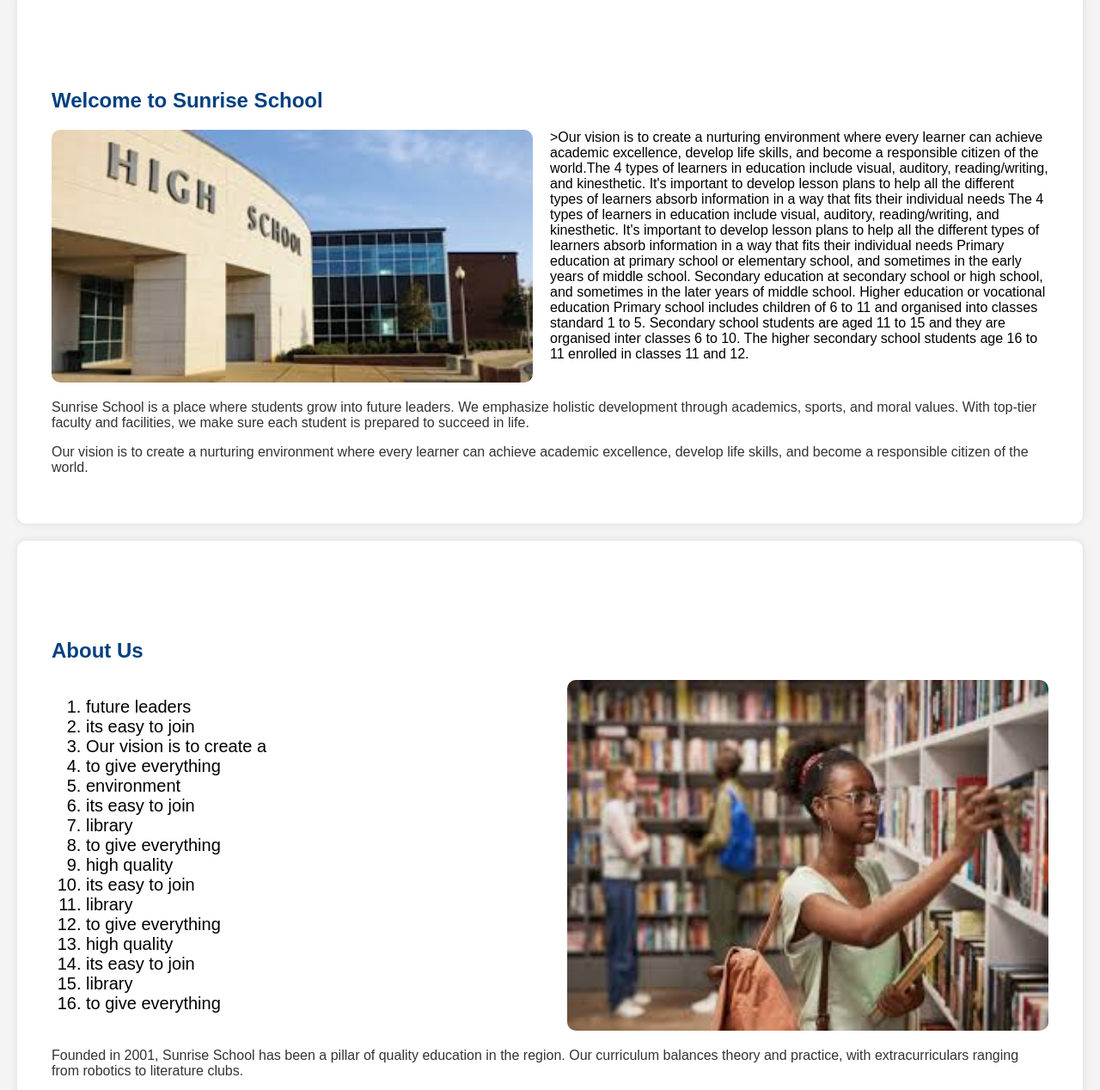
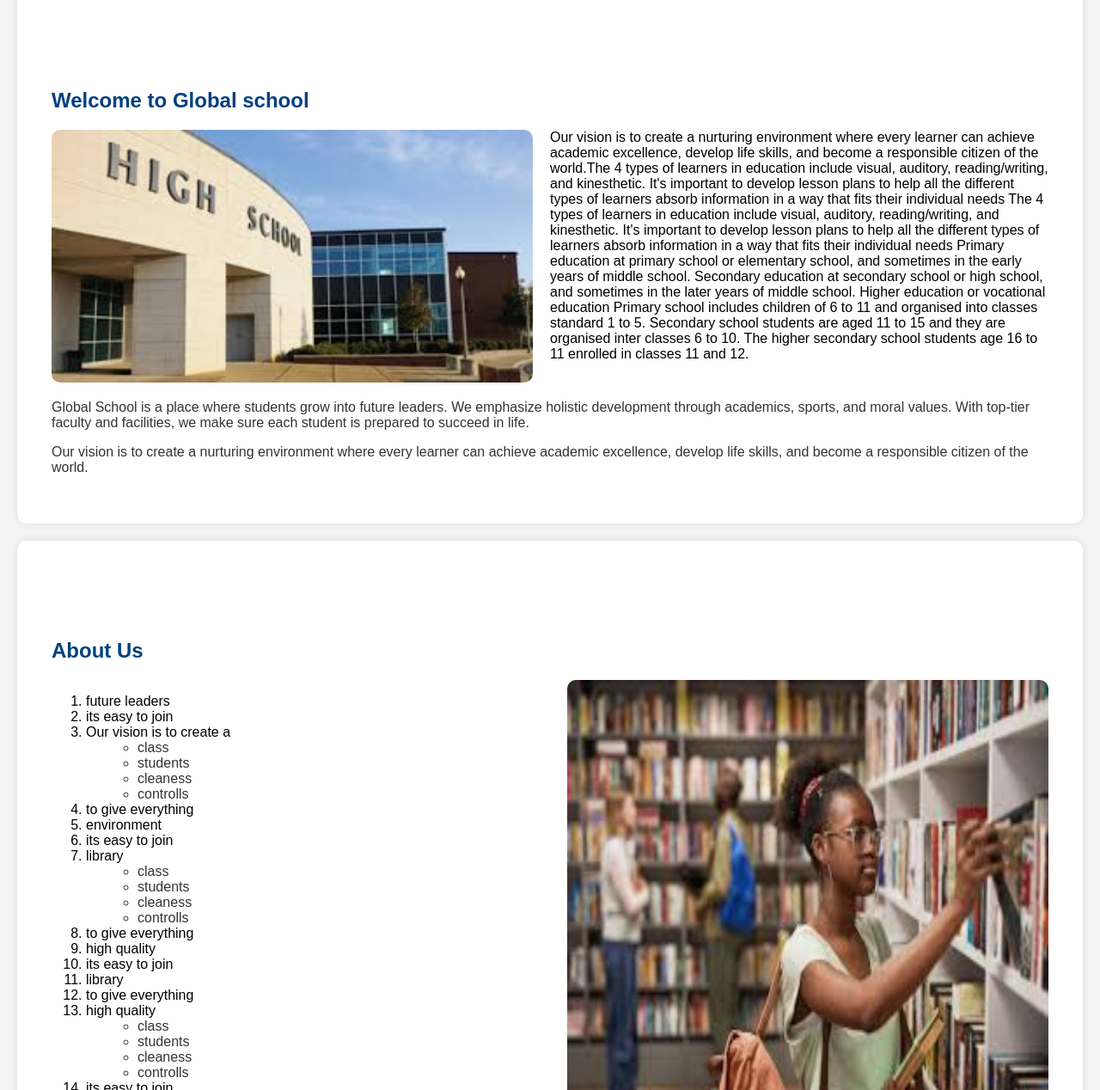
Before and after one commit to nasra1225/sunrise-school, a plain HTML site: page index.html in a window 1280 px wide. Shown: the part 111-1379 px from the top of the page at 86% size. Drawn offline with Linux system fonts and the light colour scheme.

Commit message:
Add files via upload

```diff
--- a/index.html
+++ b/index.html
@@ -10,7 +10,7 @@
     <!-- Navigation Menu -->
     <header>
         <div class="logo">
-            <img src="WhatsApp_Image_2025-05-16_at_09.35.23-removebg-preview.png" alt="">
+            <img src="download__8_-removebg-preview.png" alt="">
         </div>
         <nav>
             <ul class="nav-links">
@@ -25,10 +25,10 @@
     <!-- Home Section -->
     <section id="home" class="section">
         <br><br><br>
-        <h2>Welcome to Sunrise School</h2>
+        <h2>Welcome to Global school</h2>
         <div class="image-row">
             <img src="download (4).jpg" alt="School Front View">
-            <div class="note">>Our vision is to create a nurturing environment where every learner can achieve academic excellence, develop life
+            <div class="note">Our vision is to create a nurturing environment where every learner can achieve academic excellence, develop life
                 skills, and become a responsible citizen of the world.The 4 types of learners in education include visual, auditory,
                 reading/writing, and kinesthetic. It's important to develop lesson plans to help all the different types of
                learners absorb information in a way that fits their individual needs
@@ -42,7 +42,7 @@
                  Secondary school students are aged 11 to 15 and they are organised inter classes 6 to 10.
                 The higher secondary school students age 16 to 11 enrolled in classes 11 and 12.</div>
         </div>
-        <p>Sunrise School is a place where students grow into future leaders. We emphasize holistic development through academics, sports, and moral values. With top-tier faculty and facilities, we make sure each student is prepared to succeed in life.</p>
+        <p>Global  School is a place where students grow into future leaders. We emphasize holistic development through academics, sports, and moral values. With top-tier faculty and facilities, we make sure each student is prepared to succeed in life.</p>
         <p>Our vision is to create a nurturing environment where every learner can achieve academic excellence, develop life skills, and become a responsible citizen of the world.</p>
     </section>
 
@@ -56,16 +56,34 @@
                 <li>future leaders</li>
                 <li>its easy to join</li>
                 <li>Our vision is to create a</li>
+                 <ul>
+                    <li>class</li>
+                    <li>students</li>
+                    <li>cleaness</li>
+                    <li>controlls</li>
+                </ul>
                 <li>to give everything</li>
                 <li>environment</li>
                 <li>its easy to join</li>
                 <li>library</li>
+                <ul>
+                    <li>class</li>
+                    <li>students</li>
+                    <li>cleaness</li>
+                    <li>controlls</li>
+                </ul>
                 <li>to give everything</li>
                 <li>high quality</li>
                 <li>its easy to join</li>
                 <li>library</li>
                 <li>to give everything</li>
                 <li>high quality</li>
+                 <ul>
+                    <li>class</li>
+                    <li>students</li>
+                    <li>cleaness</li>
+                    <li>controlls</li>
+                </ul>
                 <li>its easy to join</li>
                 <li>library</li>
                 <li>to give everything</li>
@@ -178,7 +196,7 @@
             </div>
             <img src="download (8) copy.jpg" alt="Location Map">
         </div>
-        <p><strong>Email:</strong> info@sunriseschool.edu</p>
+        <p><strong>Email:</strong> info@Global.edu</p>
         <p><strong>Phone:</strong> +252 610100103</p>
         <p><strong>Address:</strong> Sixth Section, Baledhawo, Somalia</p>
         <p>Follow us on social media for updates and school events!</p>
@@ -186,7 +204,7 @@
 
     <!-- Footer -->
     <footer>
-        <p>&copy; 2025 Sunrise School. All rights reserved.</p>
+        <p>&copy; 2025 Global School. All rights reserved.</p>
     </footer>
 </body>
 </html>
--- a/style.css
+++ b/style.css
@@ -9,7 +9,7 @@ body {
 
 /* Fixed Header and Navigation */
 header {
-    background-color: #004080;
+    background-color: #1b0178;
     color: white;
     padding: 15px;
     display: flex;
@@ -23,7 +23,7 @@ header {
 
 .logo  img{
   width: 80px;
-  height: 60px;
+  height: 80px;
   float: left;
   margin-top: 0;
   margin-bottom: 0;
@@ -71,10 +71,12 @@ header {
 .note{
     float: right;
     width: 50%;
+    font-size: 16px;
+       font-family: Arial, sans-serif;
 }
 .list{
     width: 50%;
-    font-size: 20px;
+    font-size: 16px;
 }
 .table ,thead ,tr{
     width: 560px;
@@ -136,7 +138,7 @@ tbody td:hover::before{
 footer {
     text-align: center;
     padding: 20px;
-    background-color: #004080;
+    background-color: #1b0178;
     color: white;
     margin-top: 40px;
 }
```
Also changed, not shown: download__8_-removebg-preview.png (added).
